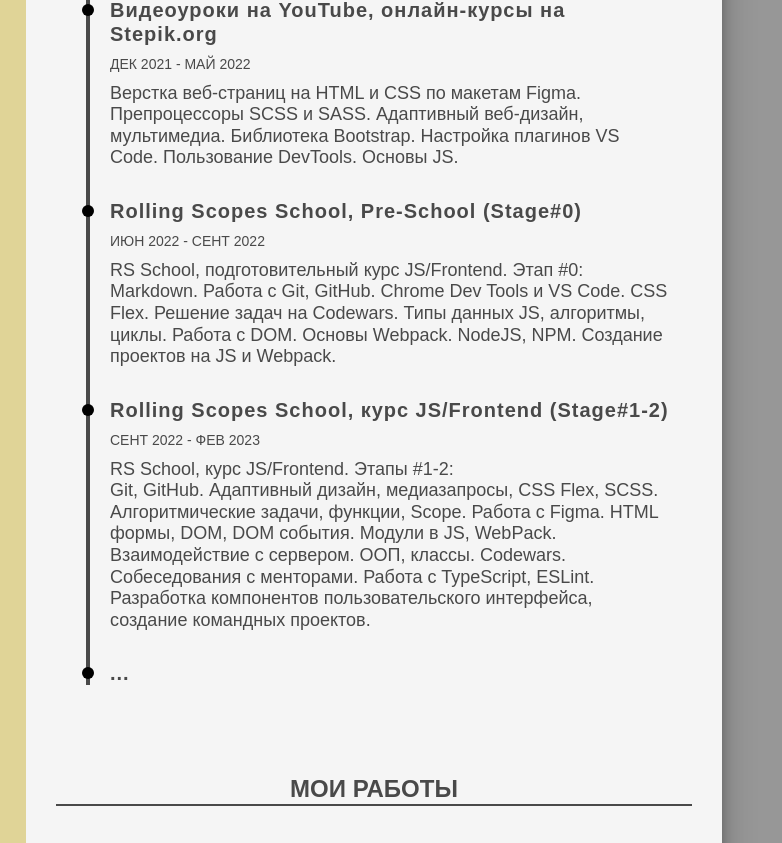
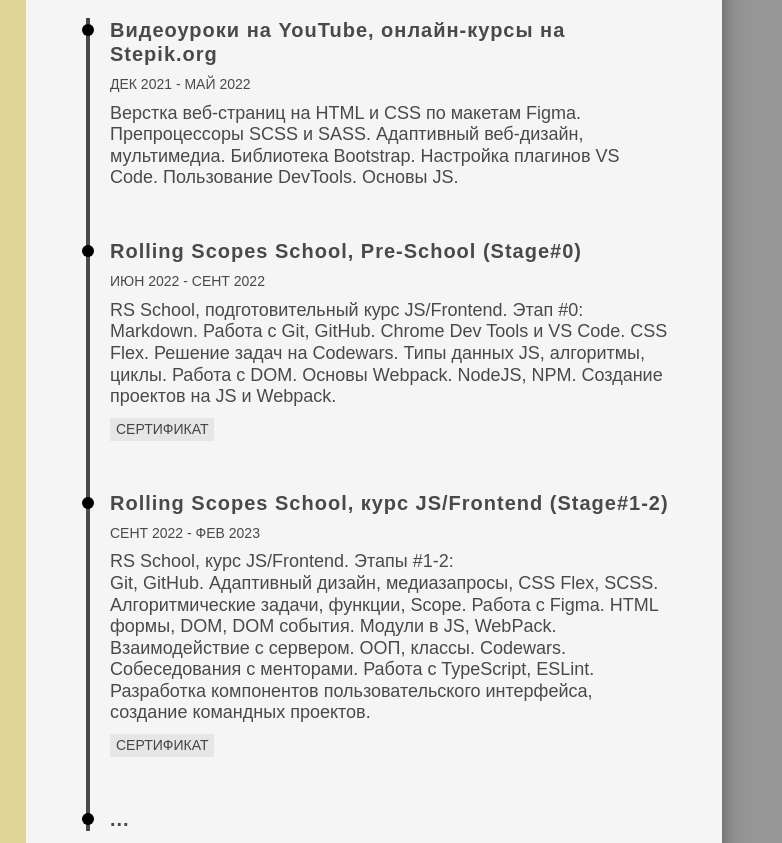
Before and after one commit to Nebesnaya94/CV, a plain HTML site: page index.html in a window 1280 px wide. Shown: the part 453-1296 px from the top of the page, 498-1280 px from the left. Drawn offline with Linux system fonts and the light colour scheme.

Commit message:
feat: add certificate links

```diff
--- a/index.html
+++ b/index.html
@@ -138,6 +138,12 @@
                 циклы. Работа с DOM. Основы Webpack. NodeJS, NPM. Создание
                 проектов на JS и Webpack.
               </div>
+              <a
+                target="_blank"
+                class="certificate-link"
+                href="https://app.rs.school/certificate/azqm0m3f"
+                >сертификат</a
+              >
             </li>
             <li class="education-item">
               <div class="education-title">
@@ -154,6 +160,12 @@
                 Работа c TypeScript, ESLint. Разработка компонентов
                 пользовательского интерфейса, создание командных проектов.
               </div>
+              <a
+                target="_blank"
+                class="certificate-link"
+                href="https://app.rs.school/certificate/zih5hqbn"
+                >сертификат</a
+              >
             </li>
             <li class="education-item">
               <div class="education-title">...</div>
--- a/styles/styles.scss
+++ b/styles/styles.scss
@@ -176,7 +176,7 @@ h2 {
     padding: 0 20px;
     margin-left: 30px;
     .education-item {
-        margin: 30px 0;
+        margin: 50px 0;
         .education-title {
             position: relative;
             letter-spacing: 1px;
@@ -276,3 +276,12 @@ h2 {
         }
     }
 }
+
+.certificate-link {
+    color: rgba(0, 0, 0, 0.7);
+    text-transform: uppercase;
+    display: inline-block;
+    margin-top: 10px;
+    padding: 3px 6px;
+    background: rgb(230, 230, 230);
+}
```
Also changed, not shown: styles/styles.css, styles/styles.min.css.
